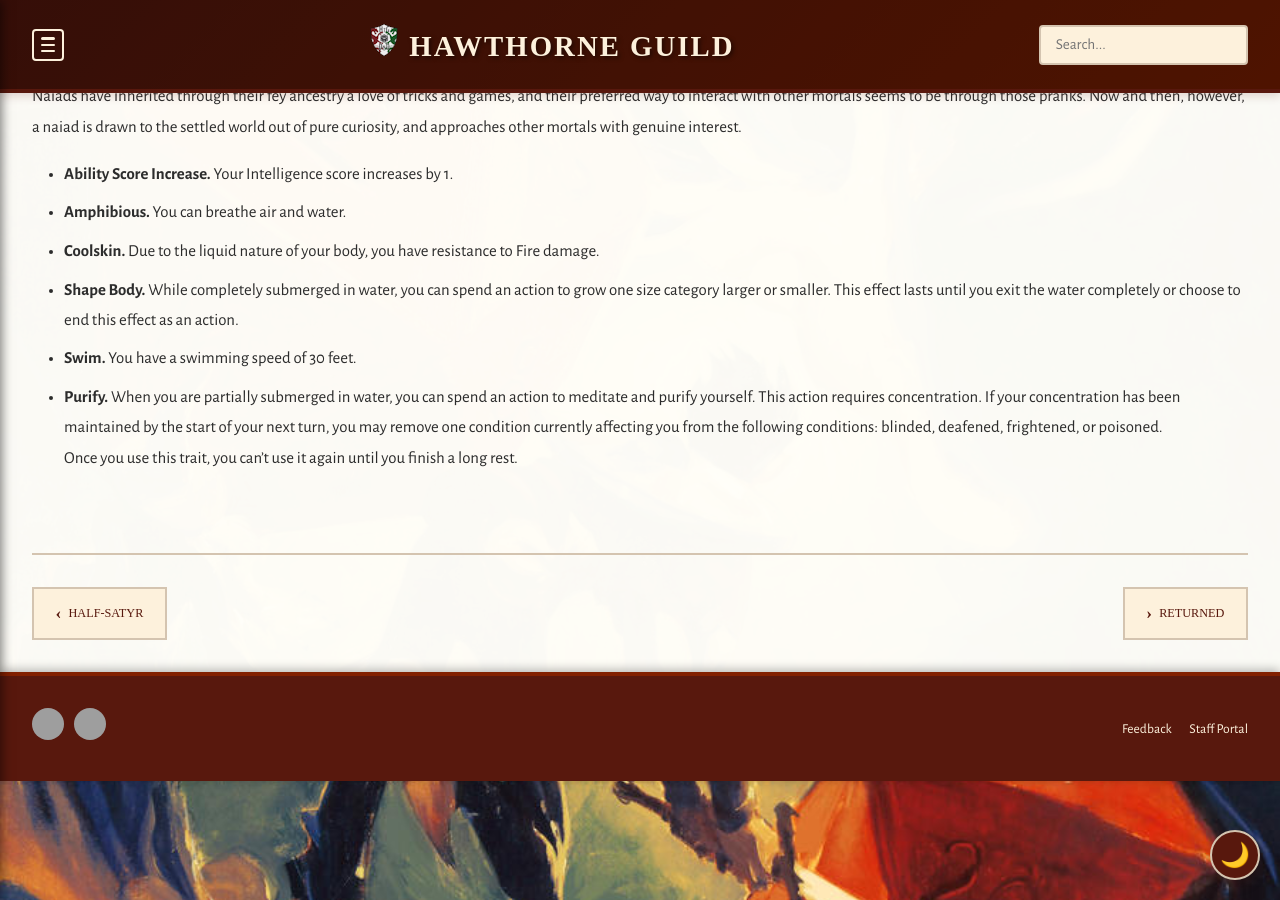
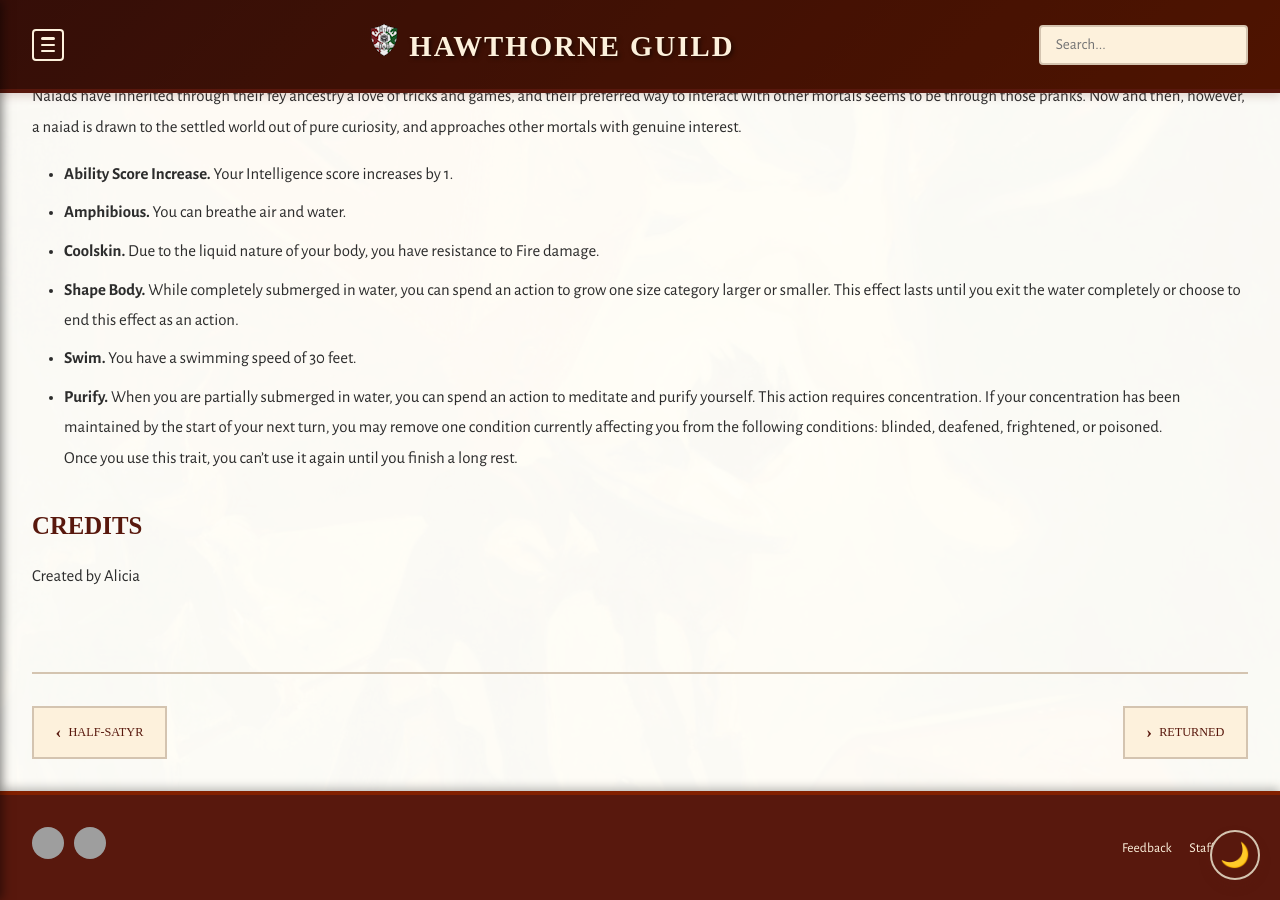
Before and after one commit to coconutswallow/Guides, a Jekyll site: the page built from _arcana/nymph.md, in a window 1280 px wide and 900 px high, scrolled down 3812 px. Built offline with Jekyll 4.4.1, drawn with Linux system fonts in a browser that asks for light colours; some web fonts are replaced; a script that is not in the unit is left out; grey boxes are pictures that could not be loaded.

Commit message:
Update Arcana "nymph" - linalette304 <linalette304@gmail.com> via DecapBridge

```diff
--- a/_arcana/nymph.md
+++ b/_arcana/nymph.md
@@ -101,3 +101,6 @@
 * **Swim.** You have a swimming speed of 30 feet.
 * **Purify.** When you are partially submerged in water, you can spend an action to meditate and purify yourself. This action requires concentration. If your concentration has been maintained by the start of your next turn, you may remove one condition currently affecting you from the following conditions: blinded, deafened, frightened, or poisoned. <br>
 Once you use this trait, you can't use it again until you finish a long rest.
+
+### Credits
+Created by Alicia
```
